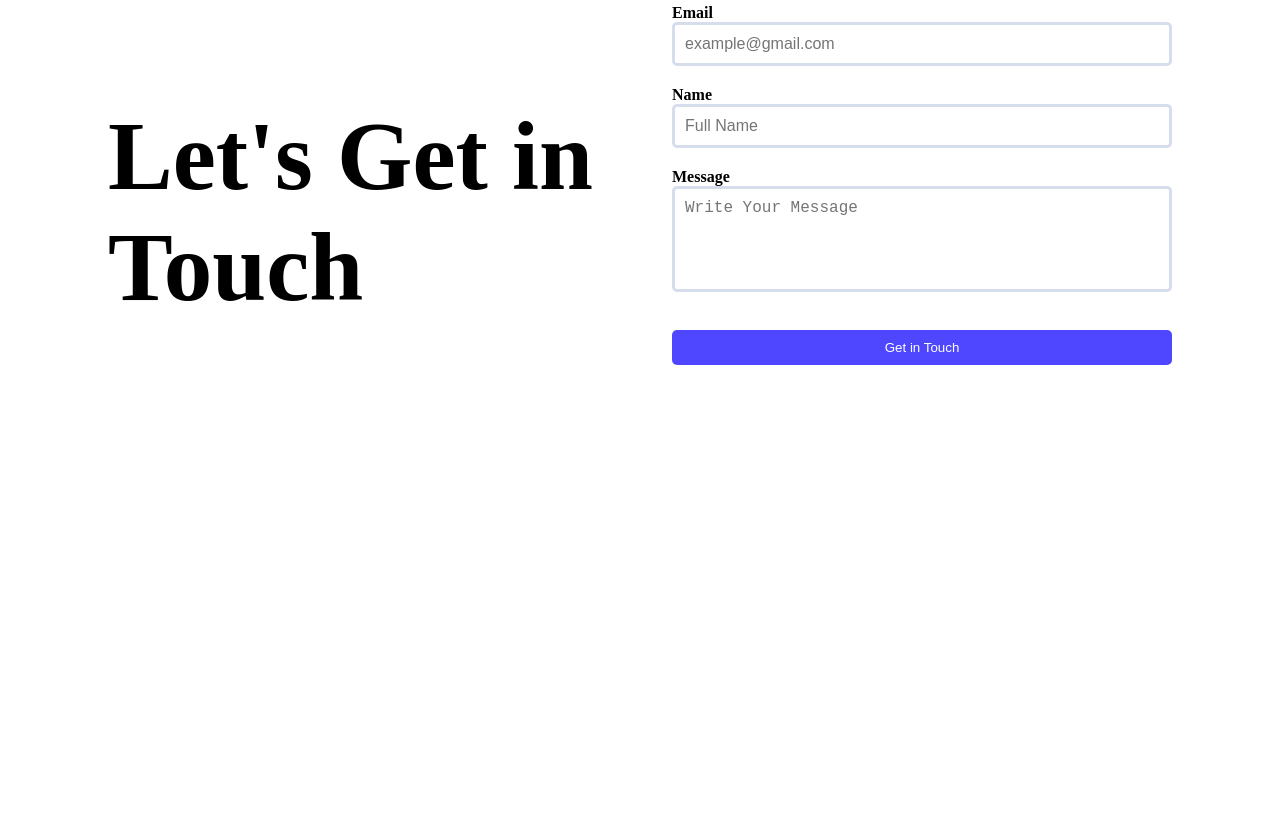
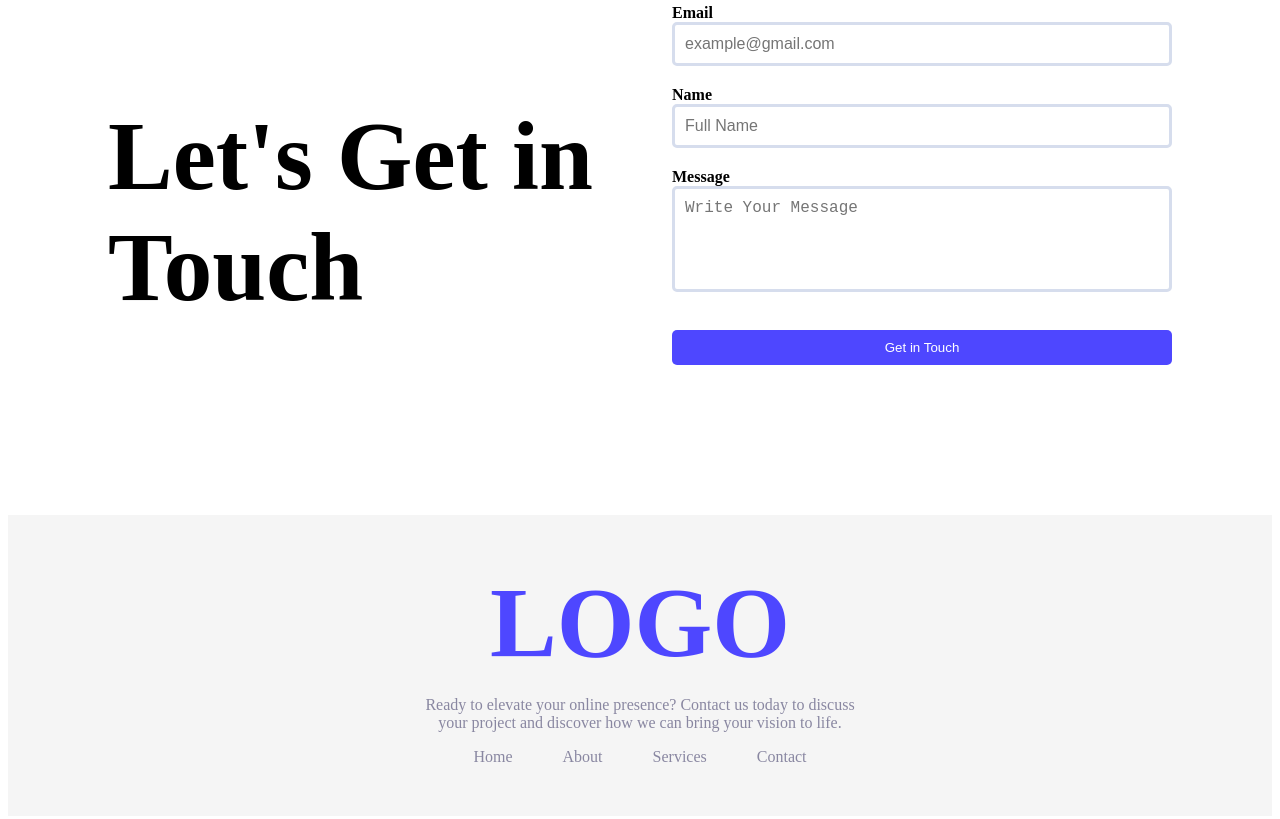
Before and after one commit to IftiGithub/PHAssignment1, a plain HTML site: page index.html in a window 1280 px wide. Shown: the part 2035-2854 px from the top of the page. Before the commit the page ends 2550 px from the top, so only its background shows below. Drawn offline with Linux system fonts and the light colour scheme.

Commit message:
created footer section

```diff
--- a/index.html
+++ b/index.html
@@ -101,6 +101,16 @@
             </div>
         </section>
     </main>
-
+    <footer>
+        <div class="footer-items">
+            <p class="footer-title" style="font-size: 100px; color: #4E47FF; text-align: center; font-weight: bolder; margin: 0; padding:50px 0 0 0">LOGO</p>
+            <p class="footer-subtitle" style="color: #8987A1; text-align: center; ">Ready to elevate your online presence? Contact us today to discuss<br> your project and discover how we can bring your vision to life.</p>
+            <div class="footer-nav">
+                <a href="" style="color: #8987A1; text-decoration: none;">Home</a>
+                <a href="" style="color: #8987A1; text-decoration: none;">About</a>
+                <a href="" style="color: #8987A1; text-decoration: none;">Services</a>
+                <a href="" style="color: #8987A1; text-decoration: none;">Contact</a>
+        </div>
+    </footer>
 </body>
 </html>
```
